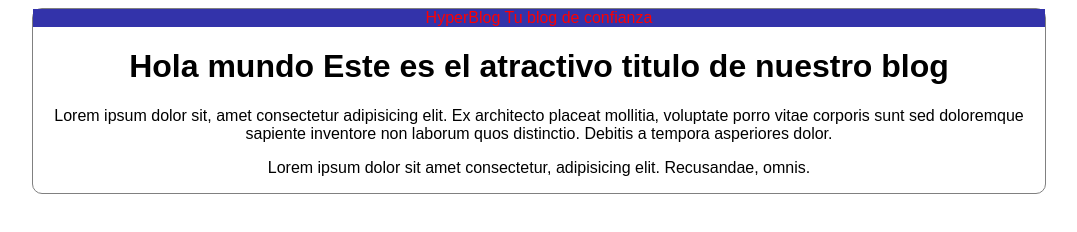
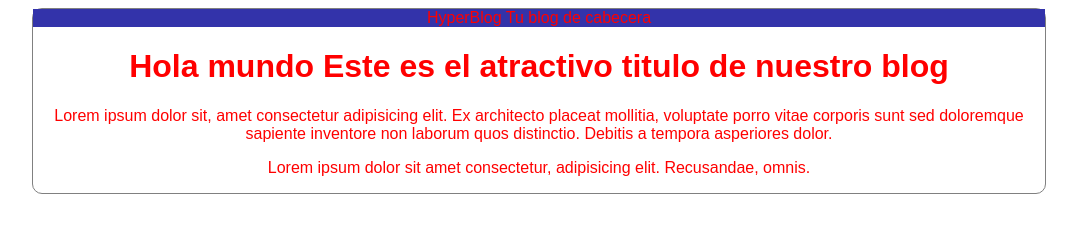
Before and after one commit to OmegaLuis/hyperblog, a plain HTML site: page index.html in a window 1280 px wide. Shown: the whole page, without its empty margins (101-1178 px from the left). Drawn offline with Linux system fonts and the light colour scheme.

Commit message:
modifique la cabecera y el color del texto

```diff
--- a/css/estilos.css
+++ b/css/estilos.css
@@ -1,6 +1,7 @@
 body{
     text-align: center;
     font-family: 'arial';
+    color: red;
 
 
 }
--- a/index.html
+++ b/index.html
@@ -10,7 +10,7 @@
 <body>
     <div class="container">
         <div id="cabecera">
-           HyperBlog <span id="tagLine"> Tu blog de confianza</span>
+           HyperBlog <span id="tagLine"> Tu blog de cabecera</span>
         </div>
         <h1>Hola mundo Este es el atractivo titulo de nuestro blog</h1>
 
```
